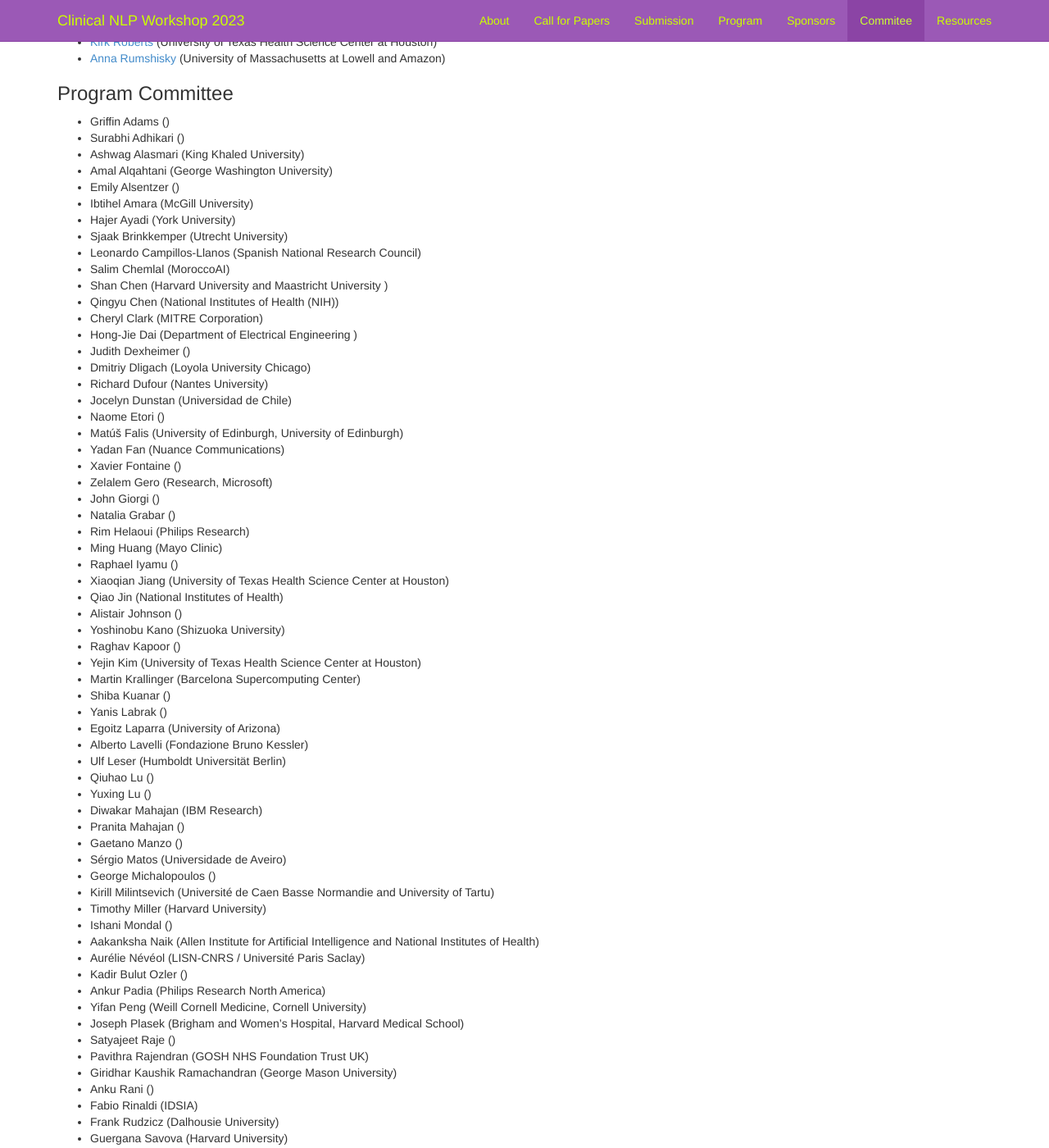
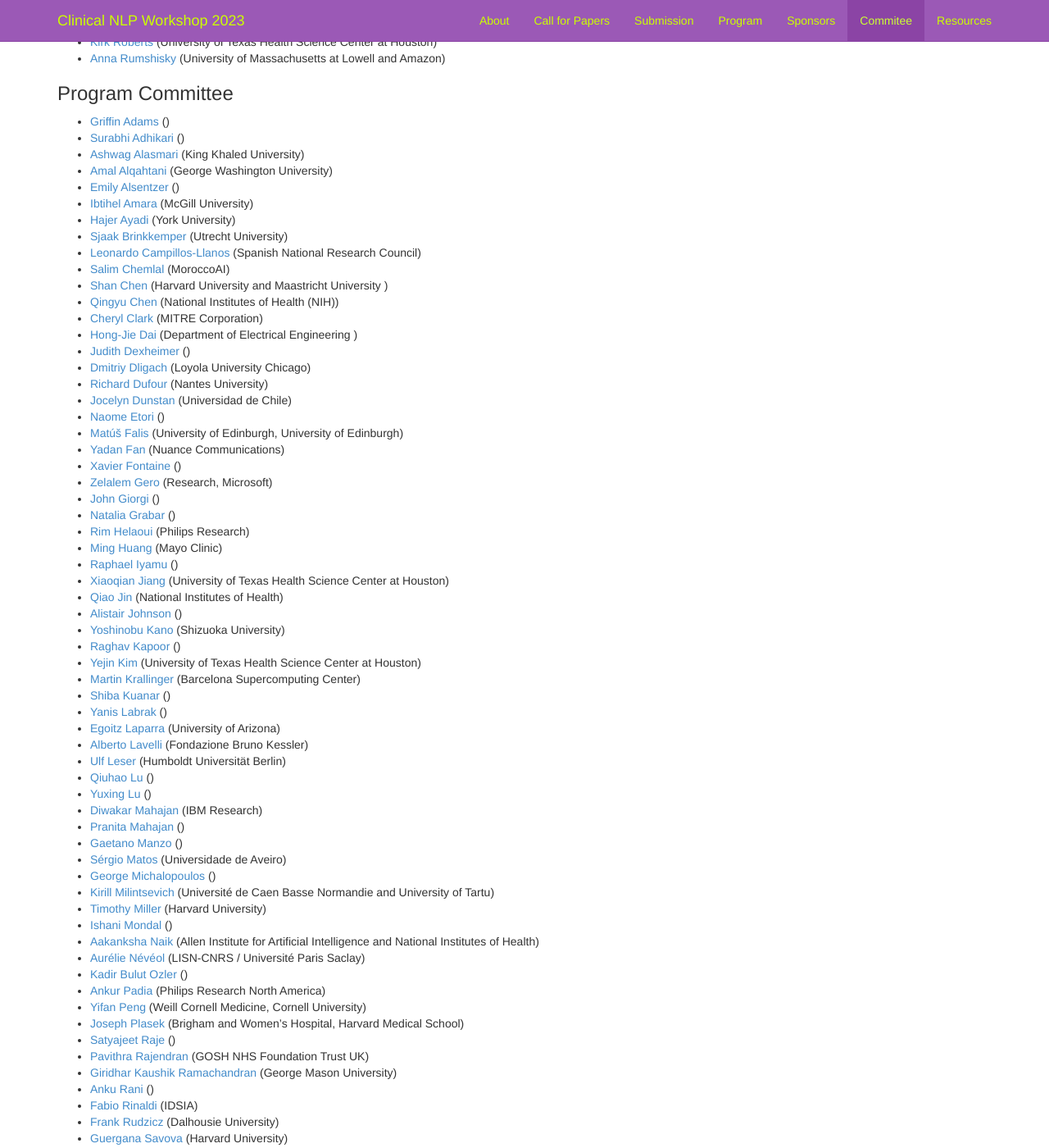
Before and after one commit to clinical-nlp/clinical-nlp.github.io, a Jekyll site: the page built from 2023/committee.md, in a window 1280 px wide and 1400 px high, scrolled down 364 px. Shown: the whole window at 82% size. Built offline with Jekyll 4.4.1, drawn with Linux system fonts in a browser that asks for light colours; nearby versions of some CDN libraries; comment, search, counter and statistics services are not loaded; some of the changed text lies outside the part shown.

Commit message:
Update committee.md

```diff
--- a/2023/committee.md
+++ b/2023/committee.md
@@ -19,6 +19,6 @@ For inquiries, please contact: <clinical-nlp-workshop-organizers@googlegroups.co
 {% assign program_committee = site.data["2023"].program_committee | where: "role", "Reviewers" %}
 {% for pc_group in program_committee %}
 {%- for member in pc_group.entries -%}
-- {{ member.first_name }} {{ member.last_name }} ({{member.institution}})
+- [{{ member.first_name }} {{ member.last_name }}]({{ member.homepage }}) ({{member.institution}})
 {% endfor %}
 {% endfor %}
```
